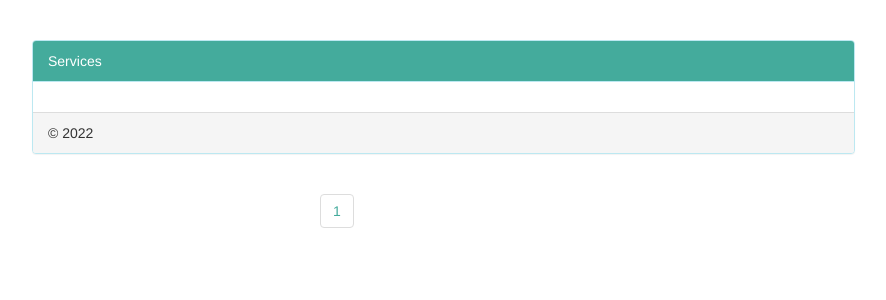
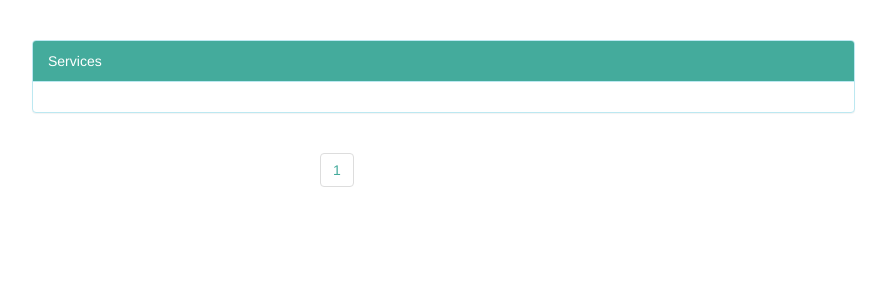
Before and after one commit to Fabricefabfab/ecommercegroupproject, a PHP site: page /groupproject/profile.php in a window 1280 px wide. Shown: the part 51-351 px from the top of the page, without its empty margins (303-1189 px from the left). Run offline with PHP 8.4, Linux system fonts and the light colour scheme; the visitor is signed in with stand-in values (Sample User, id 1); data that the repository does not hold is empty.

Commit message:
Update profile.php

```diff
--- a/profile.php
+++ b/profile.php
@@ -103,7 +103,7 @@ if(!isset($_SESSION["uid"])){
 						</div>
 
 					</div>
-					<div class="panel-footer">&copy; <?php echo date("Y"); ?></div>
+
 				</div>
 			</div>
 			<div class="col-md-1"></div>
```
